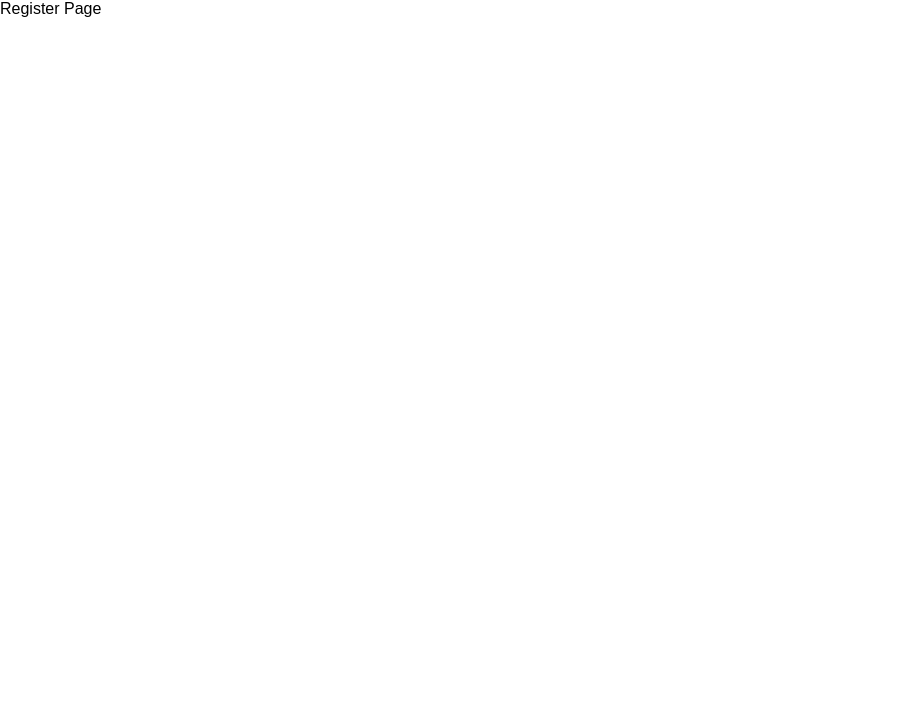
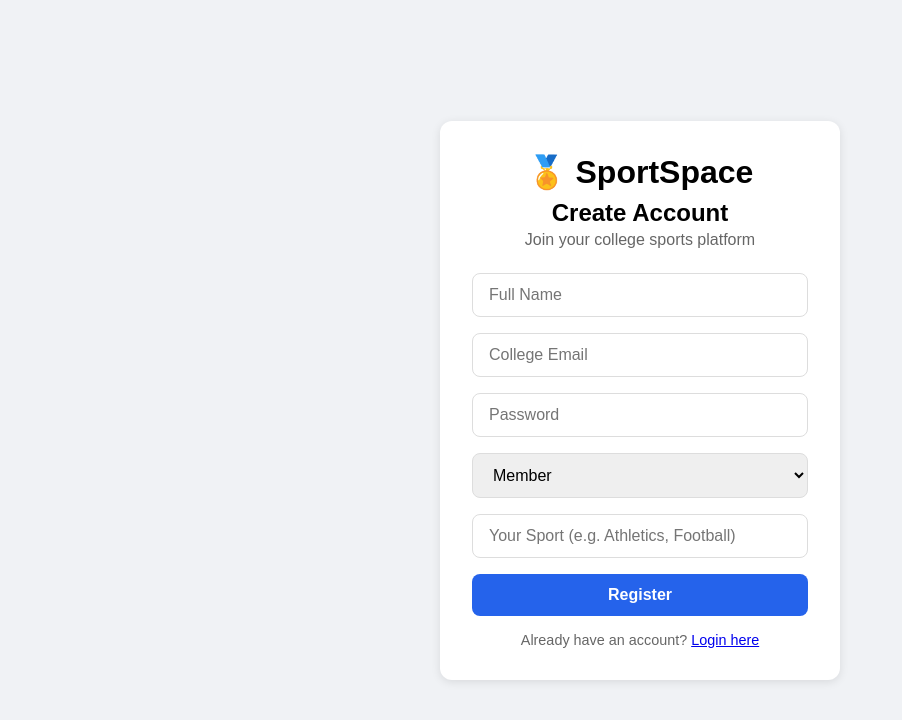
Before and after one commit to shrutijanghu246-ctrl/Sport_Space, a React app in the folder frontend/: page /register in a window 1280 px wide. Shown: the top 720 px of the page, without its empty margins (0-902 px from the left). Built offline with nearby package versions, Linux system fonts and the light colour scheme; no server answers; the HTML template or start-up script is replaced by a standard one.

Commit message:
feat: register page + dashboard + email validation

```diff
--- a/frontend/src/pages/Dashboard.jsx
+++ b/frontend/src/pages/Dashboard.jsx
@@ -1,4 +1,110 @@
+import { useAuth } from "../context/AuthContext";
+import { useNavigate } from "react-router-dom";
+
 function Dashboard() {
-  return <div>Dashboard</div>;
+  const { user, logout } = useAuth();
+  const navigate = useNavigate();
+
+  const handleLogout = async () => {
+    await logout();
+    navigate("/login");
+  };
+
+  return (
+    <div style={styles.container}>
+      <div style={styles.navbar}>
+        <h1 style={styles.logo}>🏅 SportSpace</h1>
+        <button onClick={handleLogout} style={styles.logoutBtn}>
+          Logout
+        </button>
+      </div>
+
+      <div style={styles.content}>
+        <div style={styles.welcomeCard}>
+          <h2>Welcome back, {user?.name}! 👋</h2>
+          <p style={styles.roleTag}>
+            {user?.role} • {user?.sport}
+          </p>
+        </div>
+
+        <div style={styles.grid}>
+          <div style={styles.card}>
+            <h3>📝 Feed</h3>
+            <p>View and share posts with your team</p>
+          </div>
+          <div style={styles.card}>
+            <h3>👥 My Team</h3>
+            <p>View your team members and activity</p>
+          </div>
+          <div style={styles.card}>
+            <h3>🏆 Achievements</h3>
+            <p>Track your medals and awards</p>
+          </div>
+          <div style={styles.card}>
+            <h3>💬 Team Chat</h3>
+            <p>Real-time chat with your team</p>
+          </div>
+        </div>
+      </div>
+    </div>
+  );
 }
+
+const styles = {
+  container: {
+    minHeight: "100vh",
+    backgroundColor: "#f0f2f5",
+  },
+  navbar: {
+    backgroundColor: "white",
+    padding: "1rem 2rem",
+    display: "flex",
+    justifyContent: "space-between",
+    alignItems: "center",
+    boxShadow: "0 2px 4px rgba(0,0,0,0.1)",
+  },
+  logo: {
+    fontSize: "1.5rem",
+  },
+  logoutBtn: {
+    padding: "0.5rem 1rem",
+    borderRadius: "8px",
+    border: "none",
+    backgroundColor: "#ef4444",
+    color: "white",
+    cursor: "pointer",
+    fontWeight: "600",
+  },
+  content: {
+    maxWidth: "1000px",
+    margin: "2rem auto",
+    padding: "0 1rem",
+  },
+  welcomeCard: {
+    backgroundColor: "white",
+    padding: "1.5rem 2rem",
+    borderRadius: "12px",
+    boxShadow: "0 2px 4px rgba(0,0,0,0.05)",
+    marginBottom: "1.5rem",
+  },
+  roleTag: {
+    color: "#2563eb",
+    fontWeight: "600",
+    marginTop: "0.25rem",
+    textTransform: "capitalize",
+  },
+  grid: {
+    display: "grid",
+    gridTemplateColumns: "repeat(auto-fit, minmax(200px, 1fr))",
+    gap: "1rem",
+  },
+  card: {
+    backgroundColor: "white",
+    padding: "1.5rem",
+    borderRadius: "12px",
+    boxShadow: "0 2px 4px rgba(0,0,0,0.05)",
+    cursor: "pointer",
+  },
+};
+
 export default Dashboard;
--- a/frontend/src/pages/RegisterPage.jsx
+++ b/frontend/src/pages/RegisterPage.jsx
@@ -1,4 +1,182 @@
+import { useState } from "react";
+import { useNavigate, Link } from "react-router-dom";
+import axiosInstance from "../utils/axios";
+import { useAuth } from "../context/AuthContext";
+
 function RegisterPage() {
-  return <div>Register Page</div>;
+  const [formData, setFormData] = useState({
+    name: "",
+    email: "",
+    password: "",
+    role: "member",
+    sport: "",
+  });
+  const [error, setError] = useState("");
+  const [loading, setLoading] = useState(false);
+
+  const { login } = useAuth();
+  const navigate = useNavigate();
+
+  const handleChange = (e) => {
+    setFormData({ ...formData, [e.target.name]: e.target.value });
+  };
+
+  const handleSubmit = async (e) => {
+    e.preventDefault();
+    setLoading(true);
+    setError("");
+
+    if (!formData.email.endsWith("@nitkkr.ac.in")) {
+      setError("Please use your NIT KKR college email (@nitkkr.ac.in)");
+      setLoading(false);
+      return;
+    }
+
+    try {
+      const res = await axiosInstance.post("/auth/register", formData);
+      login(res.data.user);
+      navigate("/dashboard");
+    } catch (err) {
+      setError(err.response?.data?.message || "Something went wrong");
+    } finally {
+      setLoading(false);
+    }
+  };
+
+  return (
+    <div style={styles.container}>
+      <div style={styles.card}>
+        <h1 style={styles.logo}>🏅 SportSpace</h1>
+        <h2 style={styles.title}>Create Account</h2>
+        <p style={styles.subtitle}>Join your college sports platform</p>
+
+        {error && <p style={styles.error}>{error}</p>}
+
+        <form onSubmit={handleSubmit} style={styles.form}>
+          <input
+            type="text"
+            name="name"
+            placeholder="Full Name"
+            value={formData.name}
+            onChange={handleChange}
+            style={styles.input}
+            required
+          />
+          <input
+            type="email"
+            name="email"
+            placeholder="College Email"
+            value={formData.email}
+            onChange={handleChange}
+            style={styles.input}
+            required
+          />
+          <input
+            type="password"
+            name="password"
+            placeholder="Password"
+            value={formData.password}
+            onChange={handleChange}
+            style={styles.input}
+            required
+          />
+          <select
+            name="role"
+            value={formData.role}
+            onChange={handleChange}
+            style={styles.input}
+          >
+            <option value="member">Member</option>
+            <option value="captain">Captain</option>
+            <option value="coach">Coach</option>
+          </select>
+          <input
+            type="text"
+            name="sport"
+            placeholder="Your Sport (e.g. Athletics, Football)"
+            value={formData.sport}
+            onChange={handleChange}
+            style={styles.input}
+            required
+          />
+          <button type="submit" style={styles.button} disabled={loading}>
+            {loading ? "Creating account..." : "Register"}
+          </button>
+        </form>
+
+        <p style={styles.link}>
+          Already have an account? <Link to="/login">Login here</Link>
+        </p>
+      </div>
+    </div>
+  );
 }
+
+const styles = {
+  container: {
+    minHeight: "100vh",
+    display: "flex",
+    alignItems: "center",
+    justifyContent: "center",
+    backgroundColor: "#f0f2f5",
+  },
+  card: {
+    backgroundColor: "white",
+    padding: "2rem",
+    borderRadius: "12px",
+    boxShadow: "0 2px 10px rgba(0,0,0,0.1)",
+    width: "100%",
+    maxWidth: "400px",
+  },
+  logo: {
+    textAlign: "center",
+    fontSize: "2rem",
+    marginBottom: "0.5rem",
+  },
+  title: {
+    textAlign: "center",
+    fontSize: "1.5rem",
+    marginBottom: "0.25rem",
+  },
+  subtitle: {
+    textAlign: "center",
+    color: "#666",
+    marginBottom: "1.5rem",
+  },
+  error: {
+    color: "red",
+    textAlign: "center",
+    marginBottom: "1rem",
+    fontSize: "0.9rem",
+  },
+  form: {
+    display: "flex",
+    flexDirection: "column",
+    gap: "1rem",
+  },
+  input: {
+    padding: "0.75rem 1rem",
+    borderRadius: "8px",
+    border: "1px solid #ddd",
+    fontSize: "1rem",
+    outline: "none",
+  },
+  button: {
+    padding: "0.75rem",
+    borderRadius: "8px",
+    border: "none",
+    backgroundColor: "#2563eb",
+    color: "white",
+    fontSize: "1rem",
+    cursor: "pointer",
+    fontWeight: "600",
+  },
+  link: {
+    textAlign: "center",
+    marginTop: "1rem",
+    fontSize: "0.9rem",
+    color: "#666",
+  },
+};
+
 export default RegisterPage;
```
